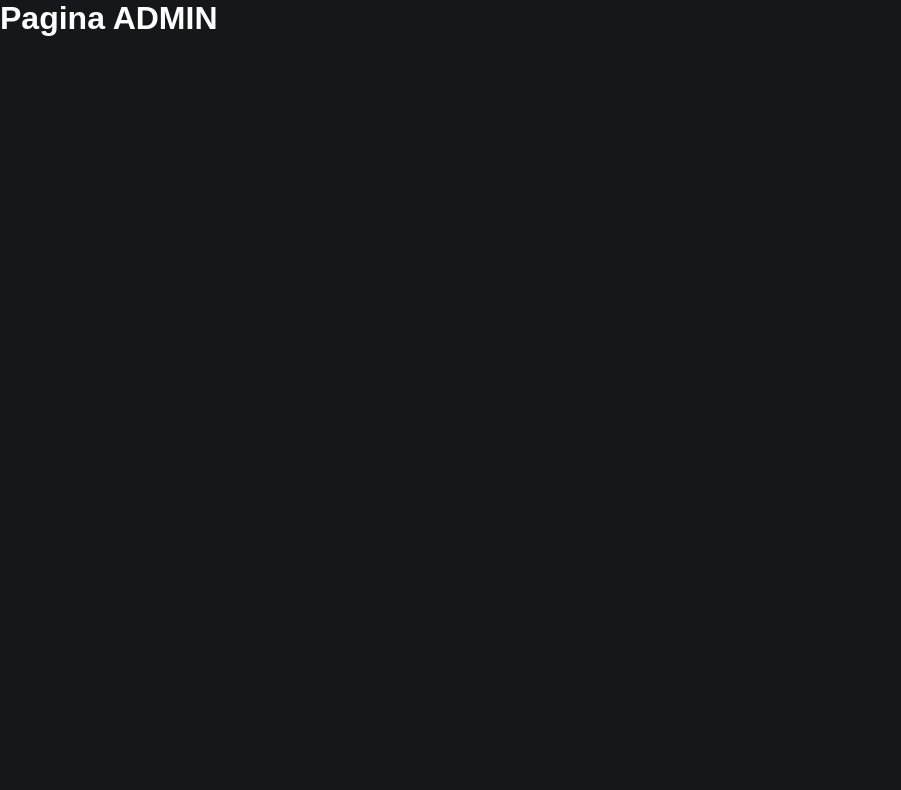
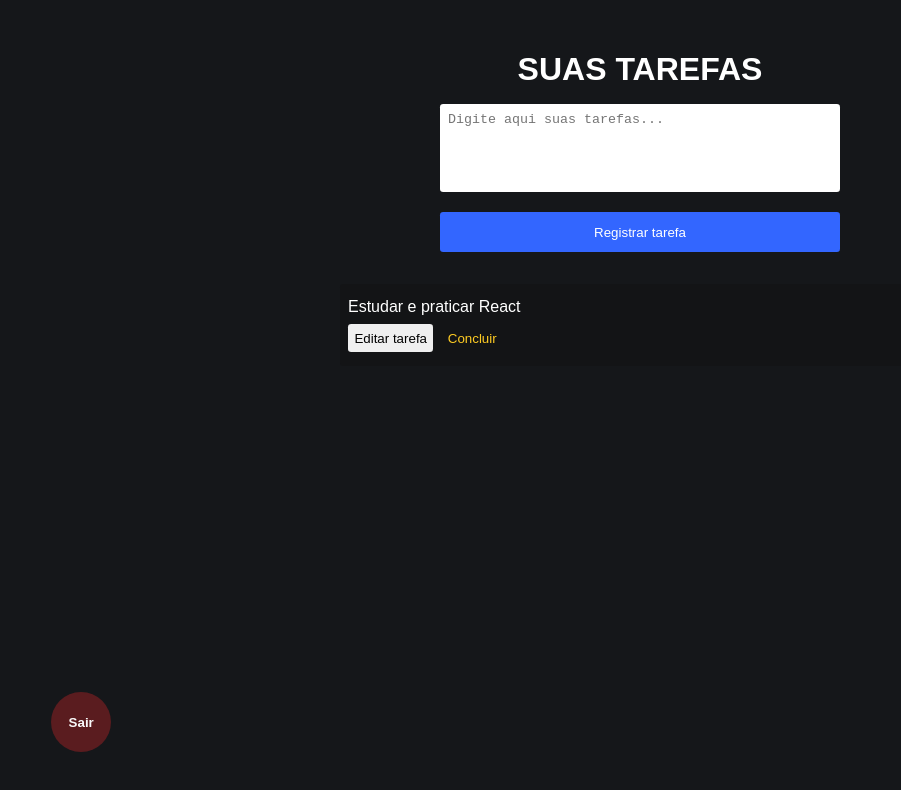
Before and after one commit to AlvesGus/system-login-react, a React (Create React App) app: page /admin in a window 1280 px wide. Shown: the top 790 px of the page, without its empty margins (0-901 px from the left). Built offline with nearby package versions, Linux system fonts and the light colour scheme; no server answers; sample sign-in values are in the browser's storage.

Commit message:
Criando funcionalidade de sigin e signout e gerenciamento da pagina ADMIN

```diff
--- a/src/pages/Admin/admin.css
+++ b/src/pages/Admin/admin.css
@@ -0,0 +1,62 @@
+.admin-container {
+  display: flex;
+  flex-direction: column;
+  align-items: center;
+  margin-top: 3.2rem;
+}
+
+.admin-container h1 {
+  text-transform: uppercase;
+  margin-bottom: 1rem;
+}
+
+.btn-register {
+  margin-bottom: 2rem;
+}
+
+.list {
+  width: 90%;
+  max-width: 37.5rem;
+  display: flex;
+  flex-direction: column;
+  background-color: rgba(18, 18, 18, 0.38);
+  border-radius: 0.2rem;
+  margin-bottom: 0.75rem;
+  justify-content: center;
+  padding: 0.875rem 0.5rem;
+}
+
+.list p {
+  margin-bottom: 0.5rem;
+}
+
+.list button {
+  margin-right: 0.5rem;
+  border: 0;
+  border-radius: 0.2rem;
+  padding: 0.4rem;
+}
+
+.btn-delete {
+  color: #ffcc23;
+  background-color: transparent;
+}
+
+.btn-logout {
+  position: absolute;
+  bottom: 6%;
+  left: 4%;
+  height: 3.75rem;
+  width: 3.75rem;
+  border: 0;
+  border-radius: 1.875rem;
+  font-weight: bold;
+  background-color: rgba(219, 38, 41, 0.35);
+  color: #fafafa;
+  transition: all 0.5s;
+}
+
+.btn-logout:hover {
+  background-color: rgba(219, 38, 41, 1);
+  color: #fafafa;
+}
--- a/src/pages/Admin/index.js
+++ b/src/pages/Admin/index.js
@@ -1,9 +1,46 @@
+import { useState } from 'react'
 import './admin.css'
+import { auth } from '../../firebaseConnection'
+import { signOut } from 'firebase/auth'
 
 export default function Admin() {
+  const [tarefasInput, setTarefasInput] = useState('')
+
+  function handleRegister(e) {
+    e.preventDefault()
+  }
+
+  async function handleLogout() {
+    await signOut(auth)
+  }
+
   return (
-    <div>
-      <h1>Pagina ADMIN</h1>
+    <div className="admin-container">
+      <h1>Suas tarefas</h1>
+
+      <form className="form" onSubmit={handleRegister}>
+        <textarea
+          placeholder="Digite aqui suas tarefas..."
+          value={tarefasInput}
+          onChange={e => setTarefasInput(e.target.value)}
+        />
+
+        <button type="submit" className="btn-register">
+          Registrar tarefa
+        </button>
+      </form>
+
+      <article className="list">
+        <p>Estudar e praticar React</p>
+        <div>
+          <button>Editar tarefa</button>
+          <button className="btn-delete">Concluir</button>
+        </div>
+      </article>
+
+      <button className="btn-logout" onClick={handleLogout}>
+        Sair
+      </button>
     </div>
   )
 }
--- a/src/pages/Home/home.css
+++ b/src/pages/Home/home.css
@@ -46,6 +46,7 @@
   height: 5.5rem;
   resize: none;
   border-radius: 0.2rem;
+  padding: 0.5rem;
 }
 
 .btn-link {
```
